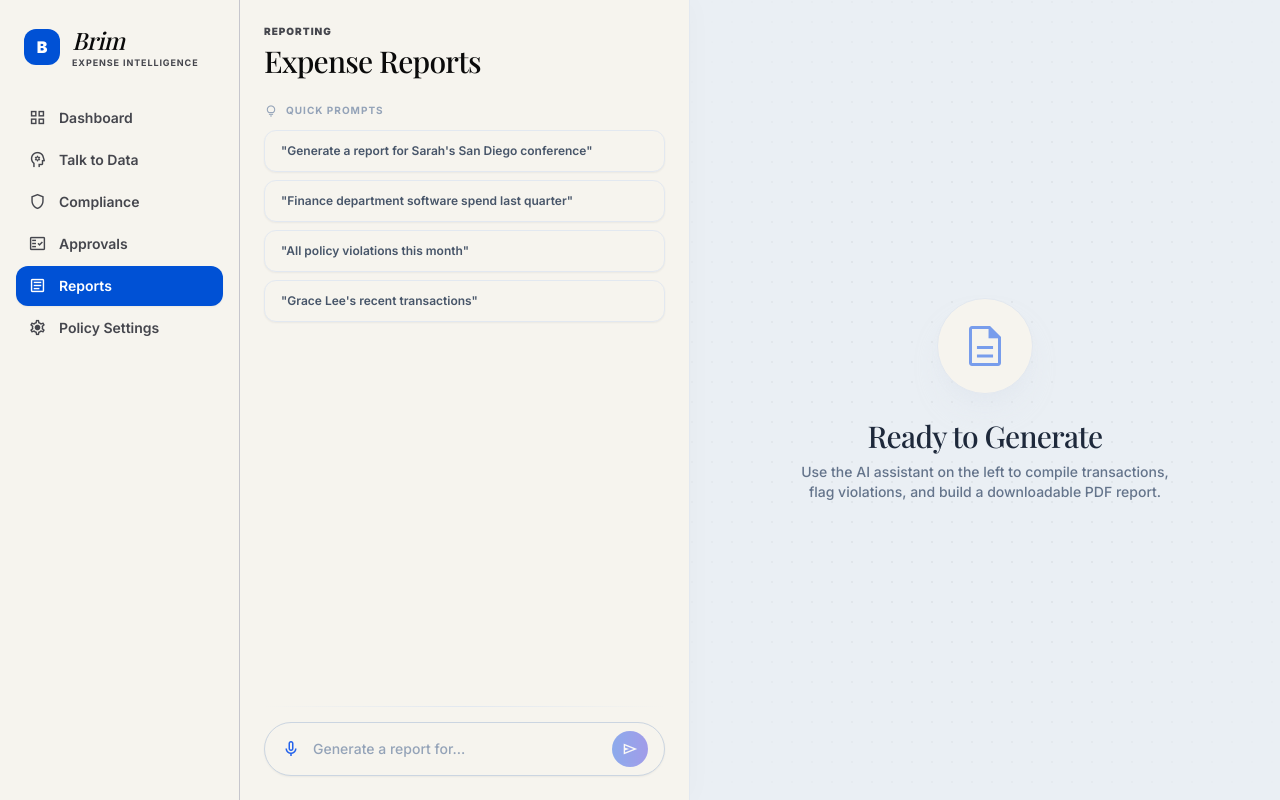
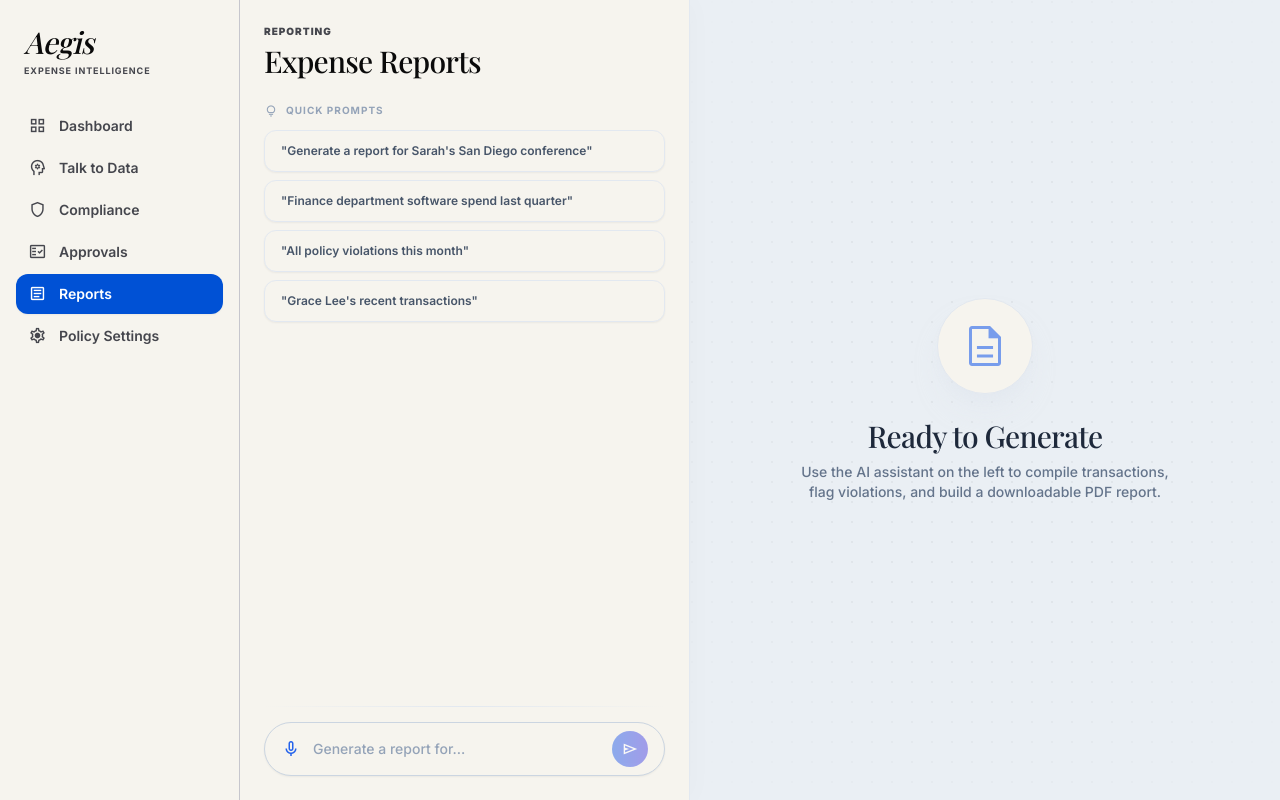
Before and after one commit to Ranjit-Singh-Dhunna/MPChacks, a React (Vite) app in the folder frontend/: page /reports in a window 1280 px wide. Built offline with nearby package versions, Linux system fonts and the light colour scheme; a web font is replaced by a local one.

Commit message:
Rebrand to Aegis, fix PreApprovals layout, remove dashboard outlier line

```diff
--- a/frontend/index.html
+++ b/frontend/index.html
@@ -10,7 +10,7 @@
       rel="stylesheet"
     />
     <link href="https://fonts.googleapis.com/css2?family=Material+Symbols+Outlined:wght,FILL@100..700,0..1&display=swap" rel="stylesheet" />
-    <title>Brim · Expense Intelligence</title>
+    <title>Aegis · Expense Intelligence</title>
   </head>
   <body>
     <div id="root"></div>
--- a/frontend/src/components/layout/Layout.tsx
+++ b/frontend/src/components/layout/Layout.tsx
@@ -27,15 +27,9 @@ export function Layout({ children }: { children: React.ReactNode }) {
       >
         {/* Wordmark */}
         <div className="flex items-center gap-3 px-2 mb-7">
-          <div
-            className="flex h-9 w-9 items-center justify-center rounded-xl font-black text-white text-base shrink-0"
-            style={{ background: "var(--accent)" }}
-          >
-            B
-          </div>
           <div className="flex flex-col">
-            <div className="text-2xl font-serif font-medium italic tracking-tight" style={{ color: "var(--ink-primary)" }}>
-              Brim
+            <div className="text-3xl font-serif font-medium italic tracking-tight mb-1" style={{ color: "var(--ink-primary)" }}>
+              Aegis
             </div>
             <div className="text-[9px] font-bold uppercase tracking-widest" style={{ color: "var(--ink-muted)" }}>
               Expense Intelligence
--- a/frontend/src/components/upload/PipelineOverlay.tsx
+++ b/frontend/src/components/upload/PipelineOverlay.tsx
@@ -105,7 +105,7 @@ export function PipelineOverlay({ steps, progress }: Props) {
           </motion.div>
           <div>
             <div className="text-[10px] font-black uppercase tracking-widest text-slate-400">
-              Brim Intelligence Engine
+              Aegis Intelligence Engine
             </div>
             <div className="text-lg font-black text-white">Analyzing transactions…</div>
           </div>
--- a/frontend/src/pages/Dashboard.tsx
+++ b/frontend/src/pages/Dashboard.tsx
@@ -285,8 +285,7 @@ export function Dashboard() {
                     <YAxis tick={{ fontSize: 11, fill: chartTick }} stroke="none"
                       tickFormatter={(v) => `$${(v / 1000).toFixed(0)}k`} />
                     <Tooltip contentStyle={tooltipStyle} formatter={(v: number) => [cad(v)]} />
-                    <ReferenceLine x="Feb" stroke="#ba1a1a" strokeDasharray="4 2"
-                      label={{ value: "⚠ $264K outlier", fill: "#ba1a1a", fontSize: 10, fontWeight: 700, position: "top" }} />
+
                     <Area type="monotone" dataKey="spend" stroke={chartAccent} strokeWidth={2.5} fill="url(#spendGrad)" />
                     <Area type="monotone" dataKey="budget" stroke={chartGrid} strokeWidth={1.5}
                       strokeDasharray="6 3" fill="none" />
--- a/frontend/src/pages/ExpenseReports.tsx
+++ b/frontend/src/pages/ExpenseReports.tsx
@@ -74,7 +74,7 @@ export function ExpenseReports() {
           {history.map((msg, i) => (
             <div key={i} className={`flex flex-col ${msg.role === "user" ? "items-end" : "items-start"} animate-slide-up`}>
               <div className="text-[10px] font-bold uppercase tracking-widest text-slate-400 mb-1.5 ml-1 mr-1">
-                {msg.role === "user" ? "You" : "Brim AI"}
+                {msg.role === "user" ? "You" : "Aegis AI"}
               </div>
               <div className={`px-4 py-3 rounded-2xl text-[13px] font-medium max-w-[85%] leading-relaxed shadow-sm ${
                 msg.role === "user"
@@ -88,7 +88,7 @@ export function ExpenseReports() {
 
           {loading && (
             <div className="flex flex-col items-start animate-fade-in">
-              <div className="text-[10px] font-bold uppercase tracking-widest text-slate-400 mb-1.5 ml-1">Brim AI</div>
+              <div className="text-[10px] font-bold uppercase tracking-widest text-slate-400 mb-1.5 ml-1">Aegis AI</div>
               <div className="px-5 py-3 rounded-2xl text-[13px] font-medium bg-slate-50 text-slate-600 rounded-tl-sm border border-slate-200 flex items-center gap-3 shadow-sm">
                 <div className="flex gap-1">
                   <div className="w-1.5 h-1.5 rounded-full bg-blue-500 animate-bounce" style={{animationDelay: "0ms"}}></div>
--- a/frontend/src/pages/HomePage.tsx
+++ b/frontend/src/pages/HomePage.tsx
@@ -129,7 +129,7 @@ export function HomePage() {
             B
           </div>
           <div className="flex flex-col justify-center">
-            <div className="text-2xl font-serif font-medium italic text-white tracking-tight leading-none">Brim</div>
+            <div className="text-2xl font-serif font-medium italic text-white tracking-tight leading-none">Aegis</div>
             <div className="text-[9px] uppercase tracking-widest text-slate-400 font-bold">
               Expense Intelligence
             </div>
@@ -165,7 +165,7 @@ export function HomePage() {
             <span className="ai-text-gradient italic">fraud intelligence</span>
           </h1>
           <p className="text-lg text-slate-300 font-medium mb-8 max-w-md">
-            Upload your transactions CSV. Brim's hybrid AI pipeline detects fraud clusters, flags policy violations, and answers your finance questions — all in under 2 seconds.
+            Upload your transactions CSV. Aegis's hybrid AI pipeline detects fraud clusters, flags policy violations, and answers your finance questions — all in under 2 seconds.
           </p>
 
           {/* Stats row */}
--- a/frontend/src/pages/PolicyManager.tsx
+++ b/frontend/src/pages/PolicyManager.tsx
@@ -221,8 +221,8 @@ export function PolicyManager() {
   const activePolicyCard = useMemo(
     () => ({
       id: "p_loaded_db",
-      name: "Brim Expense Policy",
-      fileName: "Brim_Expense_Policy.pdf",
+      name: "Aegis Expense Policy",
+      fileName: "Aegis_Expense_Policy.pdf",
       rulesCount: rules.length,
       uploadedAt: "Active Database Ruleset",
       uploadedBy: "Finance Manager",
--- a/frontend/src/pages/PreApprovals.tsx
+++ b/frontend/src/pages/PreApprovals.tsx
@@ -331,7 +331,7 @@ export function PreApprovals() {
 
   /* ── Render ────────────────────────────────────────────────────────────── */
   return (
-    <div className="flex flex-col h-full bg-background text-on-background min-h-[95vh]">
+    <div className="flex flex-col h-screen max-h-screen overflow-hidden bg-background text-on-background">
       {/* ── Header ─────────────────────────────────────────────────────── */}
       <div className="px-8 py-4 border-b border-outline-variant bg-white sticky top-0 z-10">
         <div className="flex justify-between items-center">
--- a/frontend/src/pages/TalkToData.tsx
+++ b/frontend/src/pages/TalkToData.tsx
@@ -140,7 +140,7 @@ export function TalkToData() {
               setResult(res);
               setLastToolCall(`✓ "${res.ui_config.title}" (${res.data.length} rows)`);
               setLoading(false);
-              return `Chart updated with ${res.data.length} data points for: ${q}`;
+              return `Chart updated successfully. Here is the data summary to explain to the user: ${res.summary}`;
             } catch (toolErr: any) {
               console.error("[ElevenLabs] tool error:", toolErr);
               setLastToolCall(`✗ Query failed`);
@@ -298,7 +298,7 @@ export function TalkToData() {
 
               {loading && (
                 <div className="rounded-2xl border border-secondary/20 bg-secondary/5 ai-glow px-6 py-8 text-center">
-                  <div className="text-secondary font-bold text-sm animate-pulse">Brim AI is thinking…</div>
+                  <div className="text-secondary font-bold text-sm animate-pulse">Aegis AI is thinking…</div>
                   <div className="flex justify-center gap-1.5 mt-4">
                     {[0, 1, 2].map((i) => (
                       <motion.div key={i} className="w-2 h-2 rounded-full bg-secondary"
@@ -402,7 +402,7 @@ export function TalkToData() {
               <div className="flex items-center justify-between border-b border-outline-variant/50 pb-4">
                 <div className="flex items-center gap-2 text-secondary font-bold text-sm">
                   <span className="material-symbols-outlined text-[20px]">hearing</span>
-                  Live Visualizations &amp; Transcripts
+                  Live Visualizations
                 </div>
               </div>
 
```
